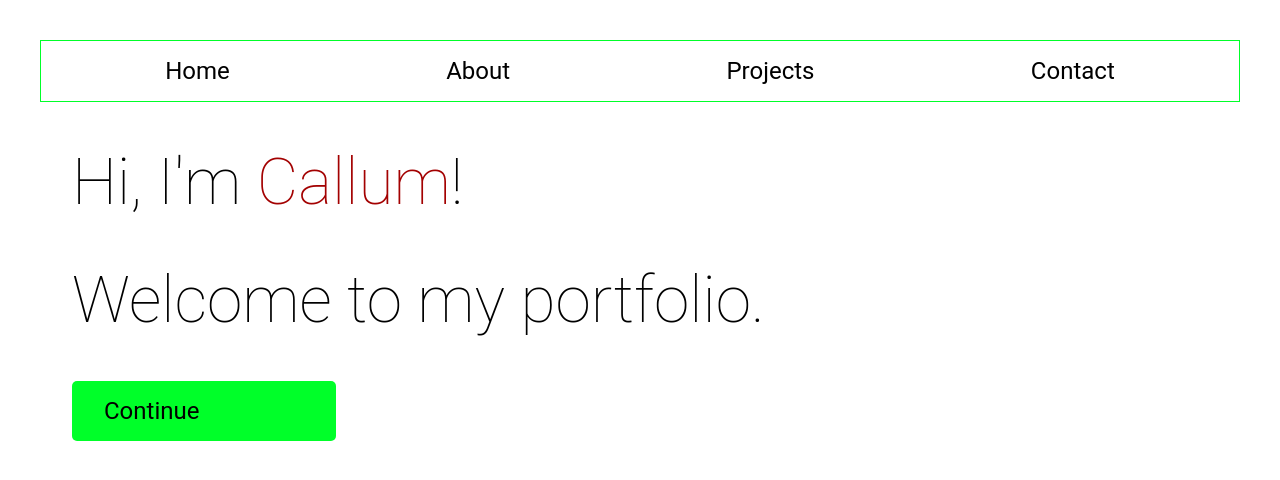
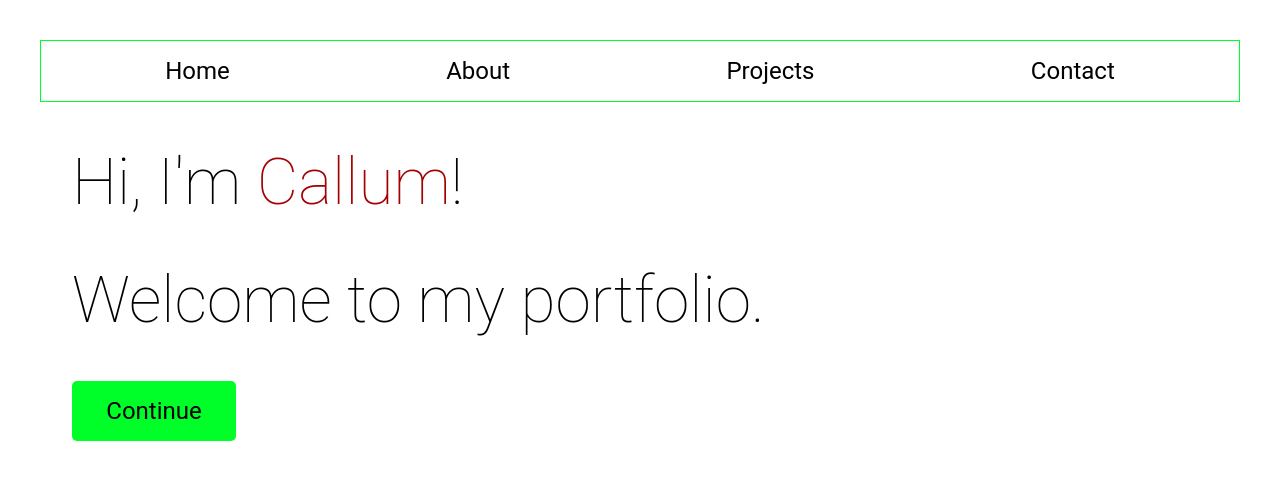
Before and after one commit to C-Dog346/Portfolio, a Vue app in the folder Personal Portfolio/: page / in a window 1280 px wide. Shown: the top 480 px of the page. Built offline with nearby package versions, Linux system fonts and the light colour scheme.

Commit message:
button was not centred lol

```diff
--- a/Personal Portfolio/src/views/HomeView.vue
+++ b/Personal Portfolio/src/views/HomeView.vue
@@ -29,8 +29,9 @@
 	border-radius: 5px;
 	font-size: 1.5rem;
 	cursor: pointer;
-	max-width: 200px;
+	max-width: 100px;
 	margin: 2rem;
+	text-align: center;
 }
 .continue-button:hover {
 	background-color: var(--secondary-color);
```
